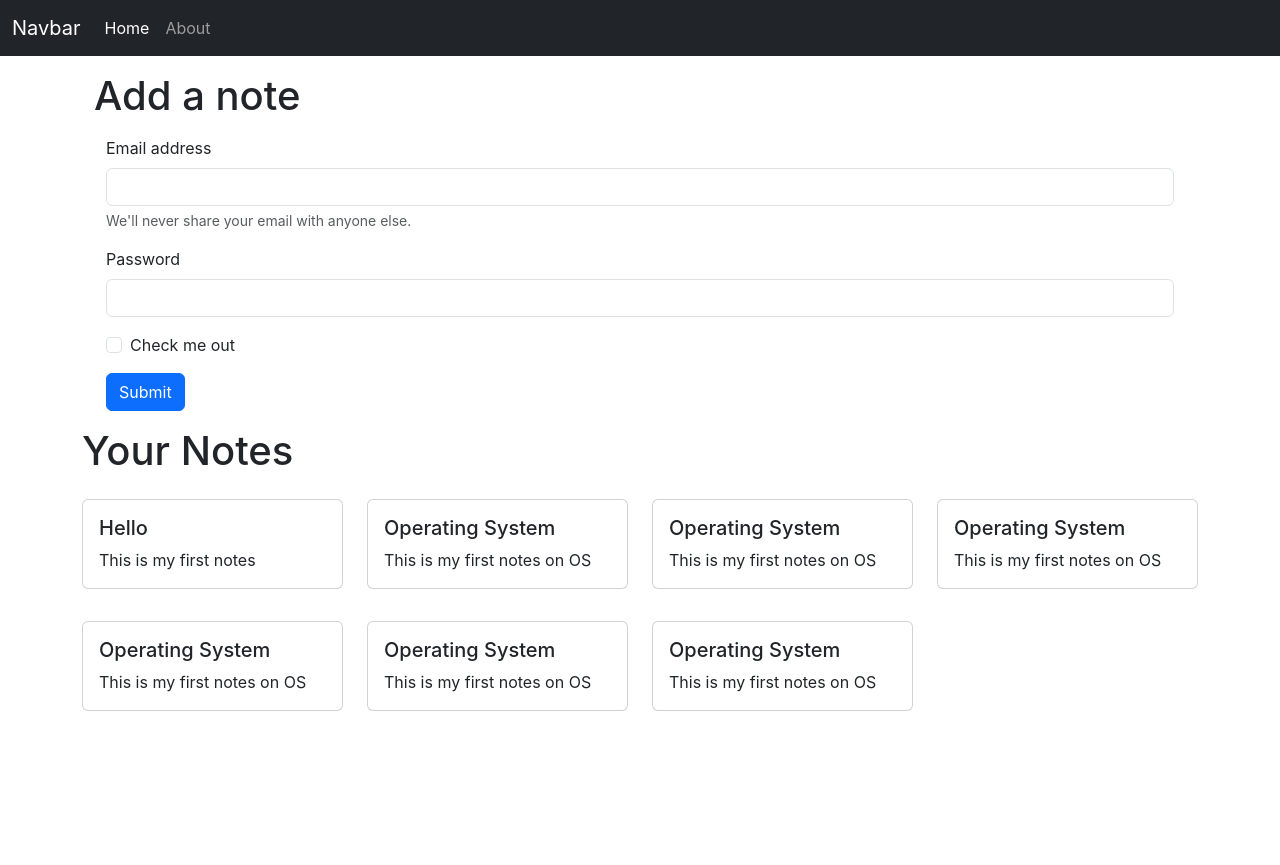
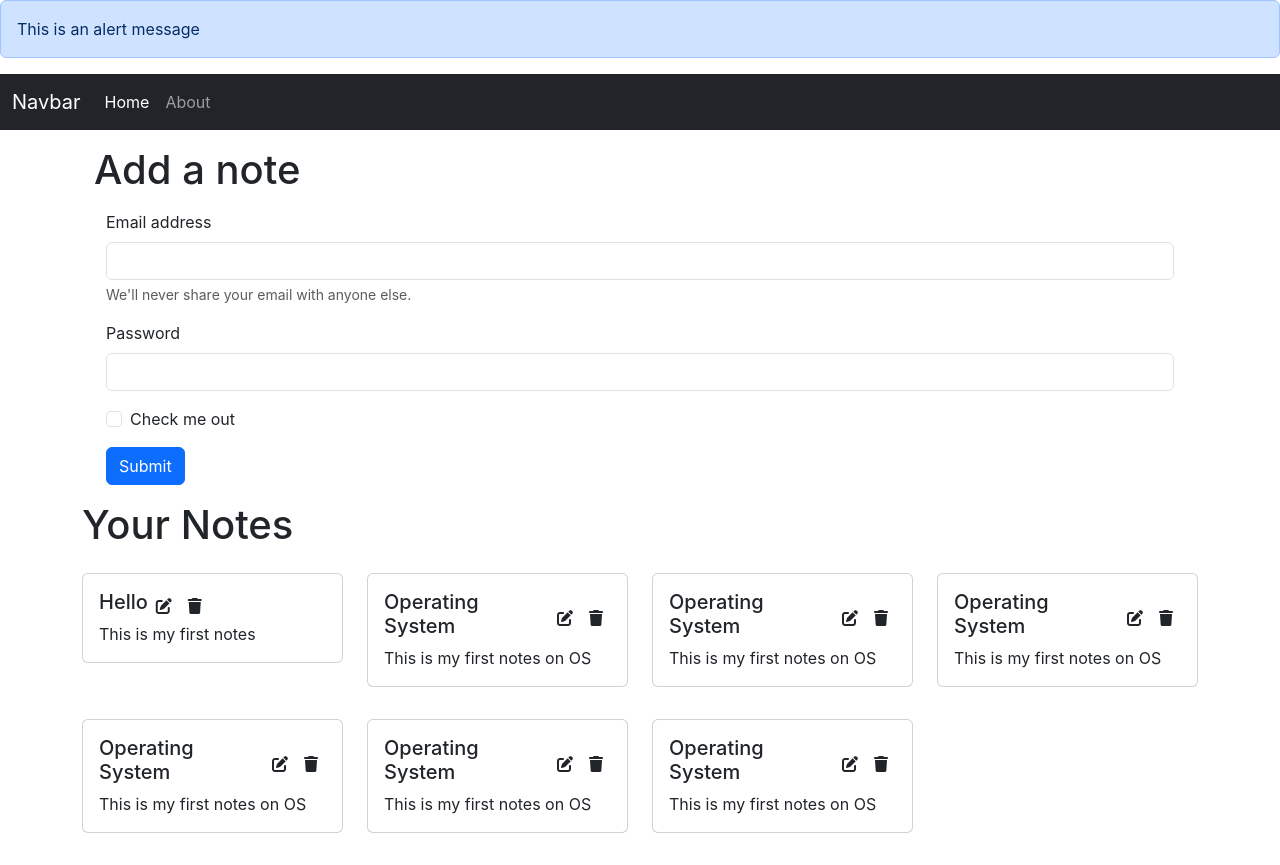
Before and after one commit to Manish201304/inotebook, a React (Create React App) app: page / in a window 1280 px wide. Before the commit the page ends 800 px from the top, so only its background shows below. Built offline with nearby package versions, Linux system fonts and the light colour scheme; the HTML template or start-up script is replaced by a standard one.

Commit message:
Adding font awesome icons to iNotebook

```diff
--- a/public/index.html
+++ b/public/index.html
@@ -19,6 +19,7 @@
   <body>
     <noscript>You need to enable JavaScript to run this app.</noscript>
     <div id="root"></div>
+    <script src="https://kit.fontawesome.com/4e5ecb9bf8.js" crossorigin="anonymous"></script>
     <script
       src="https://cdn.jsdelivr.net/npm/bootstrap@5.3.3/dist/js/bootstrap.bundle.min.js"
       integrity="sha384-YvpcrYf0tY3lHB60NNkmXc5s9fDVZLESaAA55NDzOxhy9GkcIdslK1eN7N6jIeHz"
--- a/src/App.js
+++ b/src/App.js
@@ -1,5 +1,6 @@
 import './App.css';
 import About from './Components/About';
+import Alerts from './Components/Alerts';
 import Home from './Components/Home';
 import Navbar from './Components/Navbar';
 import NoteState from './context/notes/NoteState';
@@ -10,6 +11,7 @@
   return (
     <NoteState>
       <Router>
+        <Alerts message = "This is an alert message"/>
           <Navbar />
         <div className='container'>
           <Routes>
--- /dev/null
+++ b/src/Components/Alerts.js
@@ -0,0 +1,13 @@
+import React from 'react'
+
+const Alerts = (props) => {
+    return (
+        <div>
+            <div className="alert alert-primary" role="alert">
+               {props.message}
+            </div>
+        </div>
+    )
+}
+
+export default Alerts
--- a/src/Components/Home.js
+++ b/src/Components/Home.js
@@ -8,17 +8,17 @@
       <h1>Add a note</h1>
       <form className="container my-3 ">
         <div className="mb-3">
-          <label for="exampleInputEmail1" className="form-label">Email address</label>
+          <label htmlFor="exampleInputEmail1" className="form-label">Email address</label>
           <input type="email" className="form-control" id="exampleInputEmail1" aria-describedby="emailHelp"/>
             <div id="emailHelp" className="form-text">We'll never share your email with anyone else.</div>
         </div>
         <div className="mb-3">
-          <label for="exampleInputPassword1" className="form-label">Password</label>
+          <label htmlFor="exampleInputPassword1" className="form-label">Password</label>
           <input type="password" className="form-control" id="exampleInputPassword1"/>
         </div>
         <div className="mb-3 form-check">
           <input type="checkbox" className="form-check-input" id="exampleCheck1"/>
-            <label className="form-check-label" for="exampleCheck1">Check me out</label>
+            <label className="form-check-label" htmlFor="exampleCheck1">Check me out</label>
         </div>
         <button type="submit" className="btn btn-primary">Submit</button>
       </form>
--- a/src/Components/Navbar.js
+++ b/src/Components/Navbar.js
@@ -4,7 +4,6 @@
 const Navbar = () => {
     let location = useLocation();
     useEffect(() => {
-    console.log(location)
   }, [location]);
     return (
         <nav className="navbar navbar-expand-lg navbar-dark bg-dark">
--- a/src/Components/Noteitems.js
+++ b/src/Components/Noteitems.js
@@ -4,10 +4,14 @@
     const { notes } = props;
     return (
         <div className='col-md-3'>
-            <div class="card my-3">
-                <div class="card-body">
-                    <h5 class="card-title">{notes.title}</h5>
-                    <p class="card-text">{notes.description}</p>
+            <div className="card my-3">
+                <div className="card-body">
+                    <div className="d-flex align-items-center">
+                        <h5 className="card-title">{notes.title}</h5>
+                        <i className="fa-solid fa-pen-to-square mx-2"></i>
+                        <i className="fa-solid fa-trash mx-2"></i>
+                    </div>
+                    <p className="card-text">{notes.description}</p>
                 </div>
             </div>
         </div>
--- a/src/Components/Notes.js
+++ b/src/Components/Notes.js
@@ -9,7 +9,7 @@
     <div className="row mb-3">
     <h1>Your Notes</h1>
     {notes.map((note)=>{
-      return <Noteitems notes = {note}/>;
+      return <Noteitems key={note._id} notes = {note}/>;
     })}
     </div>
   )
--- a/src/context/notes/NoteState.js
+++ b/src/context/notes/NoteState.js
@@ -4,7 +4,7 @@
 const NoteState = (props) => {
     const notesInitail = [
         {
-            "_id": "6605d1bbf3825e189d94ddb2",
+            "_id": "6605d1bb8f3825e1189d94ddb2",
             "user": "660546dfc54fbfb142c7980b",
             "title": "Hello",
             "description": "This is my first notes",
@@ -13,7 +13,7 @@
             "__v": 0
         },
         {
-            "_id": "66079c2b46ada13d83588a51",
+            "_id": "66079c2b4816ada13d83588a51",
             "user": "660546dfc54fbfb142c7980b",
             "title": "Operating System",
             "description": "This is my first notes on OS",
@@ -22,7 +22,7 @@
             "__v": 0
         },
         {
-            "_id": "66079c2c46ada13d83588a53",
+            "_id": "66079c2c466a1da13d83588a53",
             "user": "660546dfc54fbfb142c7980b",
             "title": "Operating System",
             "description": "This is my first notes on OS",
@@ -31,7 +31,7 @@
             "__v": 0
         },
         {
-            "_id": "66079c2c46ada13d83588a53",
+            "_id": "66079c2c46a1daa13d83588a53",
             "user": "660546dfc54fbfb142c7980b",
             "title": "Operating System",
             "description": "This is my first notes on OS",
@@ -40,7 +40,7 @@
             "__v": 0
         },
         {
-            "_id": "66079c2c46ada13d83588a53",
+            "_id": "66079c2c46ada135d835828a53",
             "user": "660546dfc54fbfb142c7980b",
             "title": "Operating System",
             "description": "This is my first notes on OS",
@@ -49,7 +49,7 @@
             "__v": 0
         },
         {
-            "_id": "66079c2c46ada13d83588a53",
+            "_id": "66079c2c436ada13d383588a53",
             "user": "660546dfc54fbfb142c7980b",
             "title": "Operating System",
             "description": "This is my first notes on OS",
@@ -58,7 +58,7 @@
             "__v": 0
         },
         {
-            "_id": "66079c2c46ada13d83588a53",
+            "_id": "66079c2c46ad2a13d834588a53",
             "user": "660546dfc54fbfb142c7980b",
             "title": "Operating System",
             "description": "This is my first notes on OS",
```
